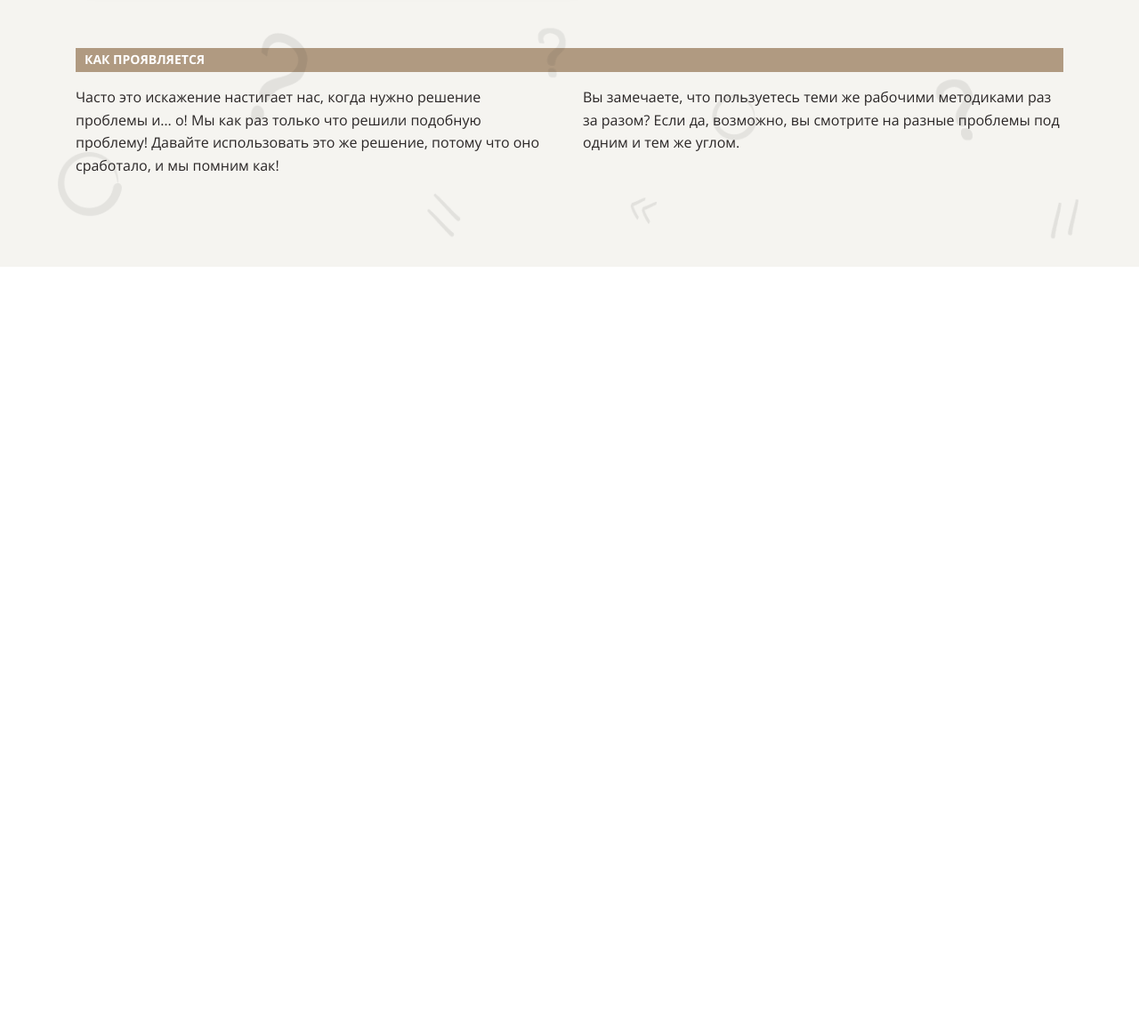
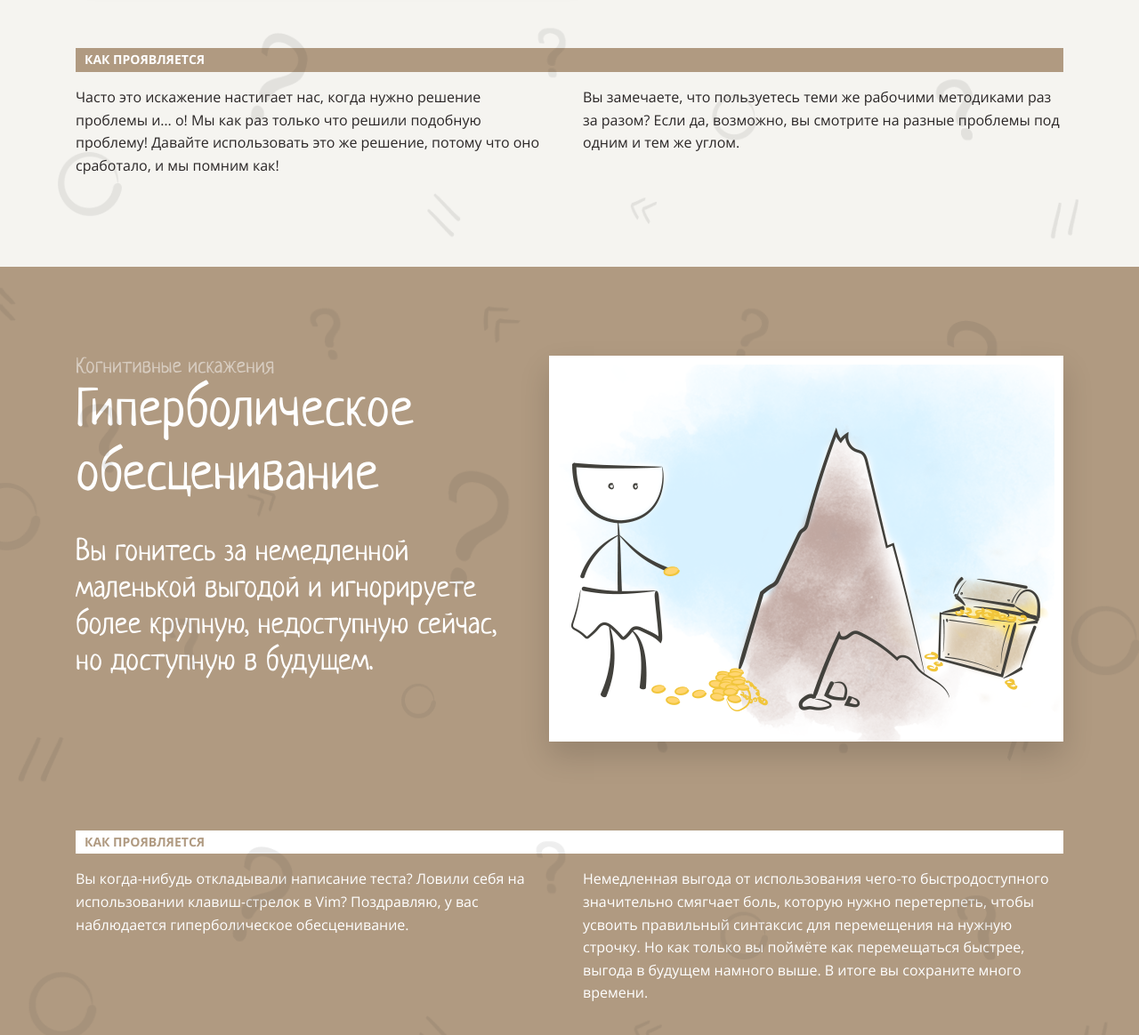
Before and after one commit to vvichgirl/layout-designer-project-58, a website: page src/index.html in a window 1280 px wide. Shown: the part 5063-6227 px from the top of the page at 89% size. Before the commit the page ends 5363 px from the top, so only its background shows below. Drawn offline with Linux system fonts and the light colour scheme.

Commit message:
add 'hyperbolic depreciation' section

```diff
--- a/src/index.html
+++ b/src/index.html
@@ -143,6 +143,27 @@
                 </div>
             </div>
         </section>
+        <section id="hyperbolic-depreciation" class="fon fon-brown relative">
+            <div class="wrapper">
+                <div class="flex gap-30">
+                    <div>
+                        <h4 class="text-white-transparent">Когнитивные искажения</h4>
+                        <p class="title-distortion text-white">Гиперболическое обесценивание</p>
+                        <p class="description-distortion text-white">Вы гонитесь за немедленной маленькой выгодой и игнорируете более крупную, недоступную сейчас, но доступную в будущем.</p>
+                    </div>
+                    <img src="img/4.png" alt="Гиперболическое обесценивание" class="img-distortion">
+                </div>
+                <h5 class="text-brown bg-white">Как проявляется</h5>
+                <div class="flex gap-30 text-white">
+                    <div class="flex-item-2">
+                        <p>Вы когда-нибудь откладывали написание теста? Ловили себя на использовании клавиш-стрелок в Vim? Поздравляю, у вас наблюдается гиперболическое обесценивание.</p>
+                    </div>
+                    <div class="flex-item-2">
+                        <p>Немедленная выгода от использования чего-то быстродоступного значительно смягчает боль, которую нужно перетерпеть, чтобы усвоить правильный синтаксис для перемещения на нужную строчку. Но как только вы поймёте как перемещаться быстрее, выгода в будущем намного выше. В итоге вы сохраните много времени.</p>
+                    </div>
+                </div>
+            </div>
+        </section>
     </main>
     <footer>
     </footer>
```
